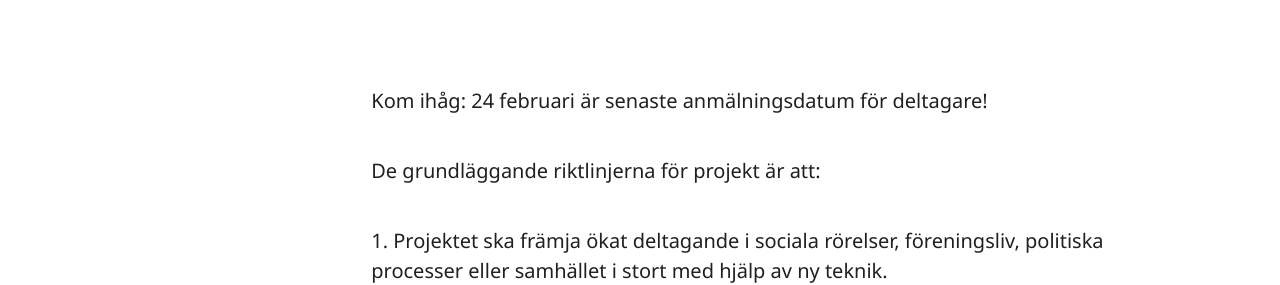
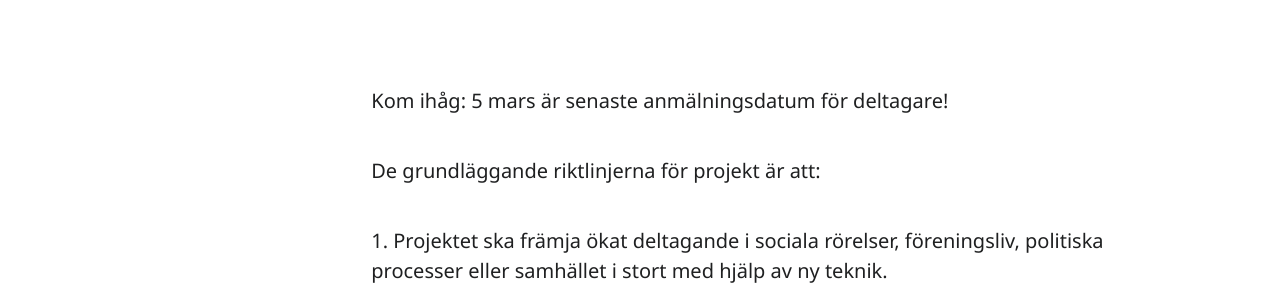
Before and after one commit to civictechsweden/civictech.se, a Jekyll site: the page built from _hackathons/hackathon-1.md, in a window 1280 px wide and 900 px high, scrolled down 847 px. Shown: the part 173-458 px from the top of the window. Built offline with Jekyll 4.4.1, drawn with Linux system fonts in a browser that asks for light colours; nearby versions of some CDN libraries.

Commit message:
Updated Hackathon 1

```diff
--- a/_hackathons/hackathon-1.md
+++ b/_hackathons/hackathon-1.md
@@ -18,7 +18,7 @@ links:
   style:
 ---
 
-Kom ihåg: 24 februari är senaste anmälningsdatum för deltagare!
+Kom ihåg: 5 mars är senaste anmälningsdatum för deltagare!
 
 De grundläggande riktlinjerna för projekt är att:
 1. Projektet ska främja ökat deltagande i sociala rörelser, föreningsliv, politiska processer eller samhället i stort med hjälp av ny teknik.
```
